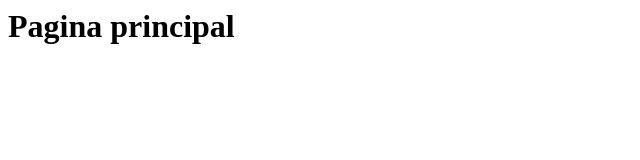
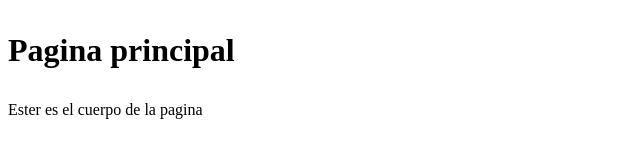
Before and after one commit to ealva9876/tienda_copilot, a plain HTML site: page Index.html in a window 1280 px wide. Shown: the whole page, without its empty margins (0-640 px from the left). Drawn offline with Linux system fonts and the light colour scheme.

Commit message:
Update Index.html

```diff
--- a/Index.html
+++ b/Index.html
@@ -1 +1,11 @@
-<H1><p> Pagina principal </p></H1>
+<!DOCTYPE html>
+<html lang="sp">
+<head>
+  <meta charset="UTF-8">
+  <H1><p> Pagina principal </p></H1>
+</head>
+<body>
+  Ester es el cuerpo de la pagina
+</body>
+
+</html>
```
